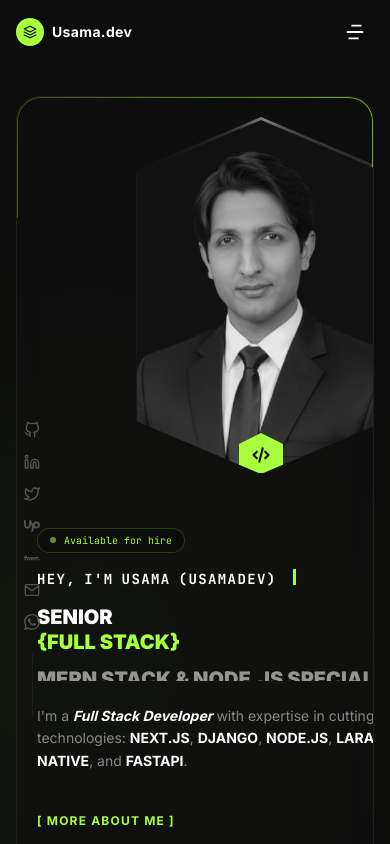
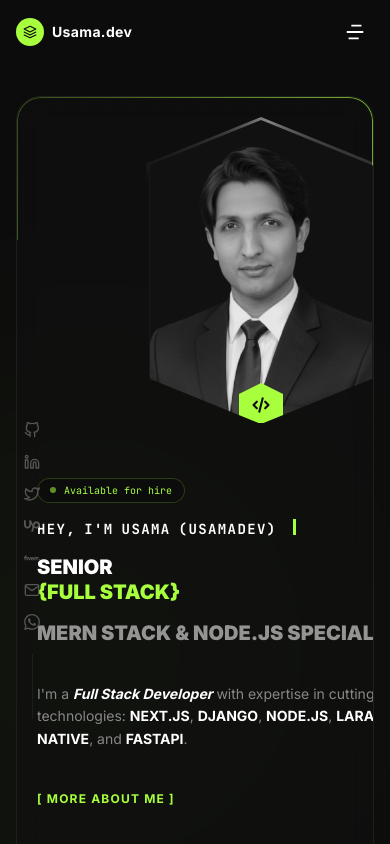
Before and after one commit to UsamaEjazGakhar/portfolio, a Next.js app: page / in a window 390 px wide. Shown: the top 844 px of the page. Built offline with nearby package versions, Linux system fonts and the light colour scheme.

Commit message:
Fix text cropping and center image on mobile view

```diff
--- a/components/Hero.tsx
+++ b/components/Hero.tsx
@@ -32,7 +32,7 @@ const stats = [
 // Custom Hexagon Frame with Revolving White Light
 function HexagonFrame({ src }: { src: string }) {
   return (
-    <div className="relative w-64 h-[360px] sm:w-80 sm:h-[450px] flex items-center justify-center group">
+    <div className="relative w-[230px] h-[310px] sm:w-80 sm:h-[450px] flex items-center justify-center group mx-auto">
       {/* Outer Glow / Revolving Light Container */}
       <div
         className="absolute inset-0 overflow-hidden"
@@ -103,7 +103,7 @@ export default function Hero() {
               initial={{ opacity: 0, scale: 0.9 }}
               animate={{ opacity: 1, scale: 1 }}
               transition={{ duration: 0.6 }}
-              className="flex justify-center lg:justify-start"
+              className="flex justify-center w-full lg:justify-start"
             >
               <HexagonFrame src="/assets/avatar.png" />
             </motion.div>
@@ -145,7 +145,7 @@ export default function Hero() {
                 <span className="text-white block sm:inline">Senior </span>
                 <span className="text-[#a8ff3e]">{"{"}Full Stack{"}"}</span>
                 <br className="hidden sm:block" />
-                <span className="block h-[1.3em] overflow-hidden relative">
+                <span className="block h-[2.5em] sm:h-[1.3em] overflow-hidden relative mt-1 sm:mt-0">
                   <AnimatePresence mode="wait">
                     <motion.span
                       key={roleIndex}
--- a/components/Projects.tsx
+++ b/components/Projects.tsx
@@ -180,11 +180,11 @@ export default function Projects() {
         <div
           onMouseEnter={() => setIsPaused(true)}
           onMouseLeave={() => setIsPaused(false)}
-          className="relative border border-[#1e1e1e] bg-[#111]/40 backdrop-blur-xl rounded-3xl p-5 sm:p-8 lg:p-16 min-h-[580px] flex items-center overflow-hidden mb-24"
+          className="relative border border-[#1e1e1e] bg-[#111]/40 backdrop-blur-xl rounded-3xl p-5 sm:p-8 lg:p-16 min-h-[580px] flex items-center overflow-hidden mb-24 pb-20 sm:pb-16"
         >
           <BorderBeam duration={12} colorFrom="#a8ff3e" borderWidth={1.5} />
 
-          <div className="relative w-full h-full overflow-hidden">
+          <div className="relative w-full h-auto min-h-[500px] overflow-hidden">
             <AnimatePresence mode="wait">
               {currentProject && (
                 <motion.div
@@ -193,7 +193,7 @@ export default function Projects() {
                   animate={{ opacity: 1, x: 0 }}
                   exit={{ opacity: 0, x: -50 }}
                   transition={{ duration: 0.8, ease: [0.43, 0.13, 0.23, 0.96] }}
-                  className="grid lg:grid-cols-[1fr_1.2fr] gap-12 lg:gap-20 items-center w-full h-full"
+                  className="grid lg:grid-cols-[1fr_1.2fr] gap-8 lg:gap-20 items-center w-full h-full py-4 lg:py-0"
                 >
                   <div className="flex flex-col items-center justify-center space-y-4">
                     <motion.div
```
